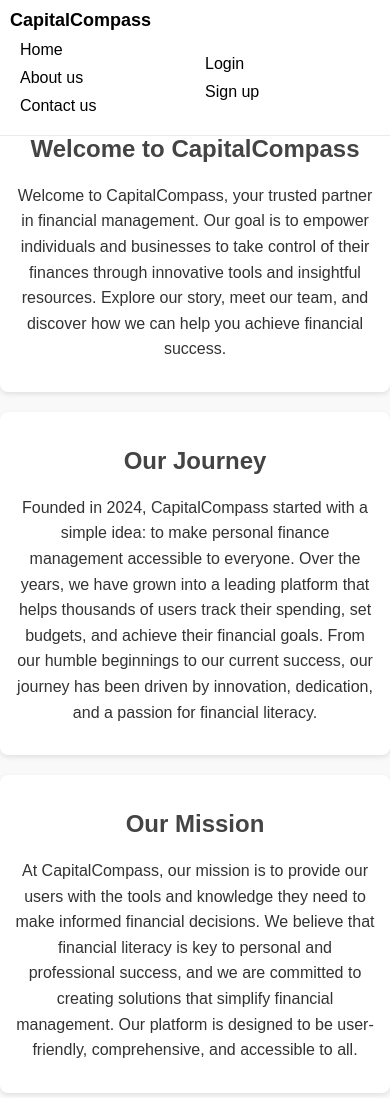
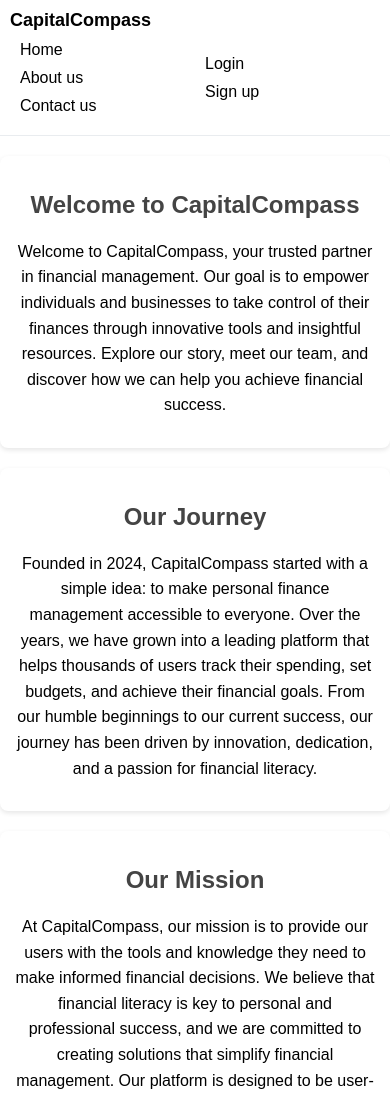
Before and after one commit to Daniel-Nduka/CapitalCompass1, a Django app: page /about/ in a window 390 px wide. Shown: the top 1098 px of the page. Run offline with Django 3.2, Linux system fonts and the light colour scheme.

Commit message:
frontend improvements

```diff
--- a/static/styles/HomeStyles.css
+++ b/static/styles/HomeStyles.css
@@ -18,7 +18,7 @@ header {
   padding: 20px;
   background-color: white;
   color: black;
-  position: fixed;
+  position: fixed; /* Initially fixed */
   top: 0;
   left: 0;
   right: 0;
@@ -38,7 +38,6 @@ nav {
   justify-content: space-between;
   align-items: center;
   width: 100%;
-
 }
 
 nav ul {
@@ -78,10 +77,16 @@ nav ul li a:hover {
 }
 
 @media (max-width: 768px) {
+  body {
+    padding-top: 0; /* Remove padding-top as header will no longer be fixed */
+  }
+
   header {
+    position: relative; /* Switch to relative positioning */
     flex-direction: column;
     align-items: flex-start;
     padding: 10px;
+    margin-bottom: 0; /* No need for margin-bottom when position is relative */
   }
 
   header .logo {
@@ -119,6 +124,8 @@ nav ul li a:hover {
     padding: 8px 10px; /* Further reduce padding */
   }
 }
+
+/* Other Styles Remain Unchanged */
 
 
 .hero {
--- a/static/styles/about.css
+++ b/static/styles/about.css
@@ -1,11 +1,4 @@
-body {
-  font-family: Arial, sans-serif;
-  color: #333;
-  background-color: #f9f9f9;
-  margin: 0;
-  padding: 0;
-  padding-top: 80px; /* Adjust if there's a fixed header */
-}
+
 
 h1, h2 {
   text-align: center;
```
Also changed, not shown: static/styles/authentications.css (+8 -4 lines).
